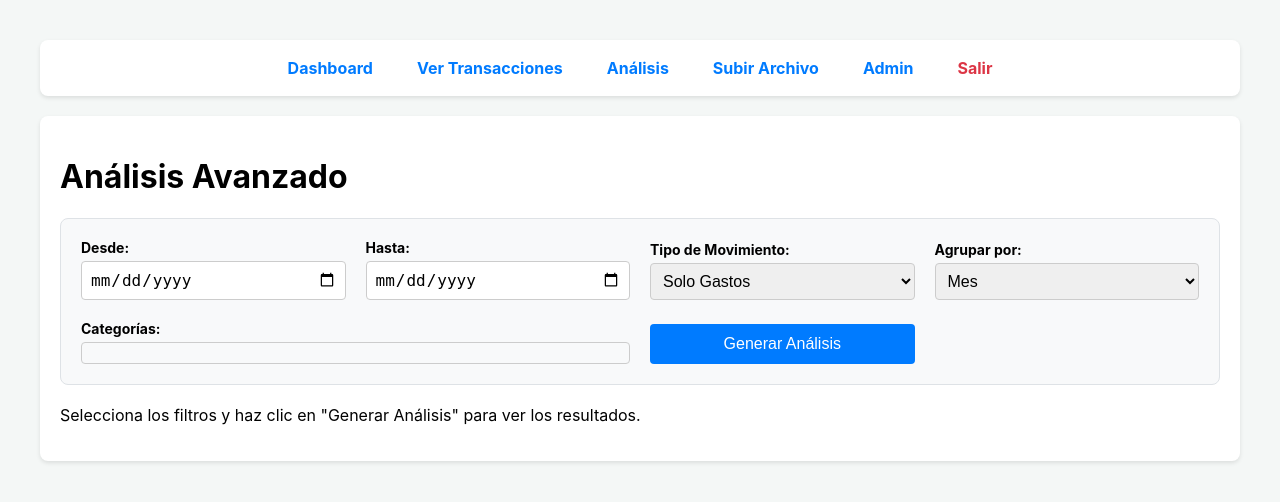
After one commit to victorgsanc1991/gestor-gastos-django, a Django app: page /analisis/ in a window 1280 px wide. The commit adds this page. Shown: the top 502 px of the page. Run offline with Django 5.2, Linux system fonts and the light colour scheme; the visitor is signed in with stand-in values (Sample User, id 1); data that the repository does not hold is empty.

Commit message:
Feature: Crea la estructura de la página de Análisis Avanzado

```diff
--- /dev/null
+++ b/core/templates/core/analisis.html
@@ -0,0 +1,70 @@
+{% extends "core/base.html" %}
+
+{% block title %}Análisis Avanzado{% endblock %}
+
+{% block extra_styles %}
+<style>
+    .filter-form {
+        background-color: #f8f9fa; padding: 20px; border: 1px solid #dee2e6;
+        border-radius: 8px; margin-bottom: 20px; display: grid;
+        grid-template-columns: repeat(auto-fit, minmax(220px, 1fr));
+        gap: 20px; align-items: end;
+    }
+    .filter-form .form-group { display: flex; flex-direction: column; }
+    .filter-form label { font-weight: bold; margin-bottom: 5px; font-size: 14px; }
+    .filter-form input, .filter-form select { padding: 8px; font-size: 16px; border: 1px solid #ccc; border-radius: 4px; }
+    .filter-form button { padding: 10px; font-size: 16px; background-color: #007bff; color: white; border: none; border-radius: 4px; cursor: pointer; height: 40px; }
+    .category-list { max-height: 150px; overflow-y: auto; border: 1px solid #ccc; padding: 10px; border-radius: 4px; }
+    .category-list label { display: block; font-weight: normal; }
+</style>
+{% endblock %}
+
+{% block content %}
+    <h1>Análisis Avanzado</h1>
+
+    <form class="filter-form" method="get" action="{% url 'analisis' %}">
+        <div class="form-group">
+            <label for="fecha_inicio">Desde:</label>
+            <input type="date" name="fecha_inicio" id="fecha_inicio">
+        </div>
+        <div class="form-group">
+            <label for="fecha_fin">Hasta:</label>
+            <input type="date" name="fecha_fin" id="fecha_fin">
+        </div>
+        <div class="form-group">
+            <label for="tipo_movimiento">Tipo de Movimiento:</label>
+            <select name="tipo_movimiento" id="tipo_movimiento">
+                <option value="gastos">Solo Gastos</option>
+                <option value="ingresos">Solo Ingresos</option>
+                <option value="ambos">Ambos</option>
+            </select>
+        </div>
+        <div class="form-group">
+            <label for="agrupacion">Agrupar por:</label>
+            <select name="agrupacion" id="agrupacion">
+                <option value="mes">Mes</option>
+                <option value="semana">Semana</option>
+                <option value="dia">Día</option>
+            </select>
+        </div>
+        <div class="form-group" style="grid-column: span 2;">
+            <label>Categorías:</label>
+            <div class="category-list">
+                {% for cat in categorias %}
+                <label>
+                    <input type="checkbox" name="categorias" value="{{ cat.id }}"> {{ cat.nombre }}
+                </label>
+                {% endfor %}
+            </div>
+        </div>
+        <div class="form-group">
+            <button type="submit">Generar Análisis</button>
+        </div>
+    </form>
+
+    <!-- Aquí irán los gráficos y la tabla de resultados en el futuro -->
+    <div id="resultados-analisis">
+        <p>Selecciona los filtros y haz clic en "Generar Análisis" para ver los resultados.</p>
+    </div>
+
+{% endblock %}
--- a/core/templates/core/base.html
+++ b/core/templates/core/base.html
@@ -6,7 +6,7 @@
     <style>
         body { font-family: -apple-system, BlinkMacSystemFont, "Segoe UI", Roboto, "Helvetica Neue", Arial, sans-serif; margin: 0; background-color: #f4f7f6; }
         .page-container { max-width: 1200px; margin: 20px auto; padding: 20px; }
-        nav { display: flex; justify-content: center; gap: 20px; padding: 10px; background-color: white; border-radius: 8px; box-shadow: 0 2px 4px rgba(0,0,0,0.1); margin-bottom: 20px; }
+        nav { display: flex; flex-wrap: wrap; justify-content: center; gap: 20px; padding: 10px; background-color: white; border-radius: 8px; box-shadow: 0 2px 4px rgba(0,0,0,0.1); margin-bottom: 20px; }
         nav a { text-decoration: none; color: #007bff; font-weight: bold; font-size: 16px; padding: 8px 12px; border-radius: 5px; }
         .content { background-color: white; padding: 20px; border-radius: 8px; box-shadow: 0 2px 4px rgba(0,0,0,0.1); }
         .login-container { display: flex; justify-content: center; align-items: center; min-height: 80vh; }
@@ -21,15 +21,16 @@
     <div class="page-container">
 
         {% if user.is_authenticated %}
-            <!-- ============================================= -->
-            <!-- === ESTA VISTA ES PARA USUARIOS LOGUEADOS === -->
-            <!-- ============================================= -->
+            <!-- MENÚ PARA USUARIOS LOGUEADOS -->
             <nav>
                 <a href="{% url 'dashboard' %}">Dashboard</a>
                 <a href="{% url 'listar' %}">Ver Transacciones</a>
+                <!-- ¡NUEVO ENLACE! -->
+                <a href="{% url 'analisis' %}">Análisis</a>
                 <a href="{% url 'subir' %}">Subir Archivo</a>
                 <a href="{% url 'admin:index' %}" target="_blank">Admin</a>
-                <!-- === LÍNEA DE "SALIR" ELIMINADA === -->
+                <!-- ENLACE DE SALIR RESTAURADO Y CORREGIDO -->
+                <a href="{% url 'admin:logout' %}" style="color: #dc3545;">Salir</a>
             </nav>
             <div class="content">
                 {% if messages %}
@@ -43,9 +44,7 @@
             </div>
 
         {% else %}
-            <!-- ================================================= -->
-            <!-- === ESTA VISTA ES PARA USUARIOS NO LOGUEADOS === -->
-            <!-- ================================================= -->
+            <!-- VISTA PARA USUARIOS NO LOGUEADOS -->
             <div class="login-container">
                 <div>
                     <h1 style="text-align: center; color: #343a40;">Bienvenido al Gestor de Gastos</h1>
--- a/core/urls.py
+++ b/core/urls.py
@@ -8,4 +8,7 @@ urlpatterns = [
     path('actualizar-categoria/', views.actualizar_categoria, name='actualizar_categoria'),
     path('transaccion/<int:transaccion_id>/eliminar/', views.eliminar_transaccion, name='eliminar_transaccion'),
     path('transacciones/eliminar-multiples/', views.eliminar_multiples, name='eliminar_multiples'),
+
+    # --- ¡NUEVA RUTA AÑADIDA! ---
+    path('analisis/', views.analisis_avanzado, name='analisis'),
 ]
--- a/core/views.py
+++ b/core/views.py
@@ -8,7 +8,7 @@ from django.utils import timezone
 import json
 from django.db.models.functions import TruncMonth
 from django.contrib.auth.decorators import login_required
-from django.http import JsonResponse # <-- ¡NUEVA IMPORTACIÓN!
+from django.http import JsonResponse
 
 @login_required
 def subir_movimientos(request):
@@ -72,32 +72,21 @@ def listar_transacciones(request):
 
 @login_required
 def actualizar_categoria(request):
-    # --- ¡FUNCIÓN MODIFICADA PARA MANEJAR AJAX! ---
     if request.method == 'POST':
         try:
-            # Leemos los datos que nos envía el JavaScript
             data = json.loads(request.body)
             transaccion_id = data.get('transaccion_id')
             categoria_id = data.get('categoria_id')
-
             transaccion = Transaccion.objects.get(id=transaccion_id)
-
             if categoria_id:
                 categoria = Categoria.objects.get(id=categoria_id)
                 transaccion.categoria = categoria
             else:
                 transaccion.categoria = None
-
             transaccion.save()
-
-            # Devolvemos una respuesta JSON de éxito
             return JsonResponse({'status': 'ok', 'message': 'Categoría actualizada con éxito.'})
-
         except Exception as e:
-            # Si algo falla, devolvemos un error en formato JSON
             return JsonResponse({'status': 'error', 'message': str(e)}, status=400)
-
-    # Si la petición no es POST, no debería llegar aquí, pero por si acaso.
     return JsonResponse({'status': 'error', 'message': 'Método no permitido.'}, status=405)
 
 @login_required
@@ -139,3 +128,17 @@ def eliminar_multiples(request):
         if not ids_a_borrar: messages.warning(request, "No has seleccionado ninguna transacción para eliminar.")
         else: Transaccion.objects.filter(id__in=ids_a_borrar).delete(); messages.success(request, f"Se han eliminado {len(ids_a_borrar)} transacciones con éxito.")
     return redirect('listar')
+
+# ==============================================================================
+# VISTA PARA LA NUEVA PÁGINA DE ANÁLISIS AVANZADO
+# ==============================================================================
+@login_required
+def analisis_avanzado(request):
+    # Por ahora, solo obtenemos las categorías para el formulario de filtros.
+    # Más adelante añadiremos aquí toda la lógica de cálculo.
+    categorias = Categoria.objects.all().order_by('nombre')
+
+    contexto = {
+        'categorias': categorias
+    }
+    return render(request, 'core/analisis.html', contexto)
```
